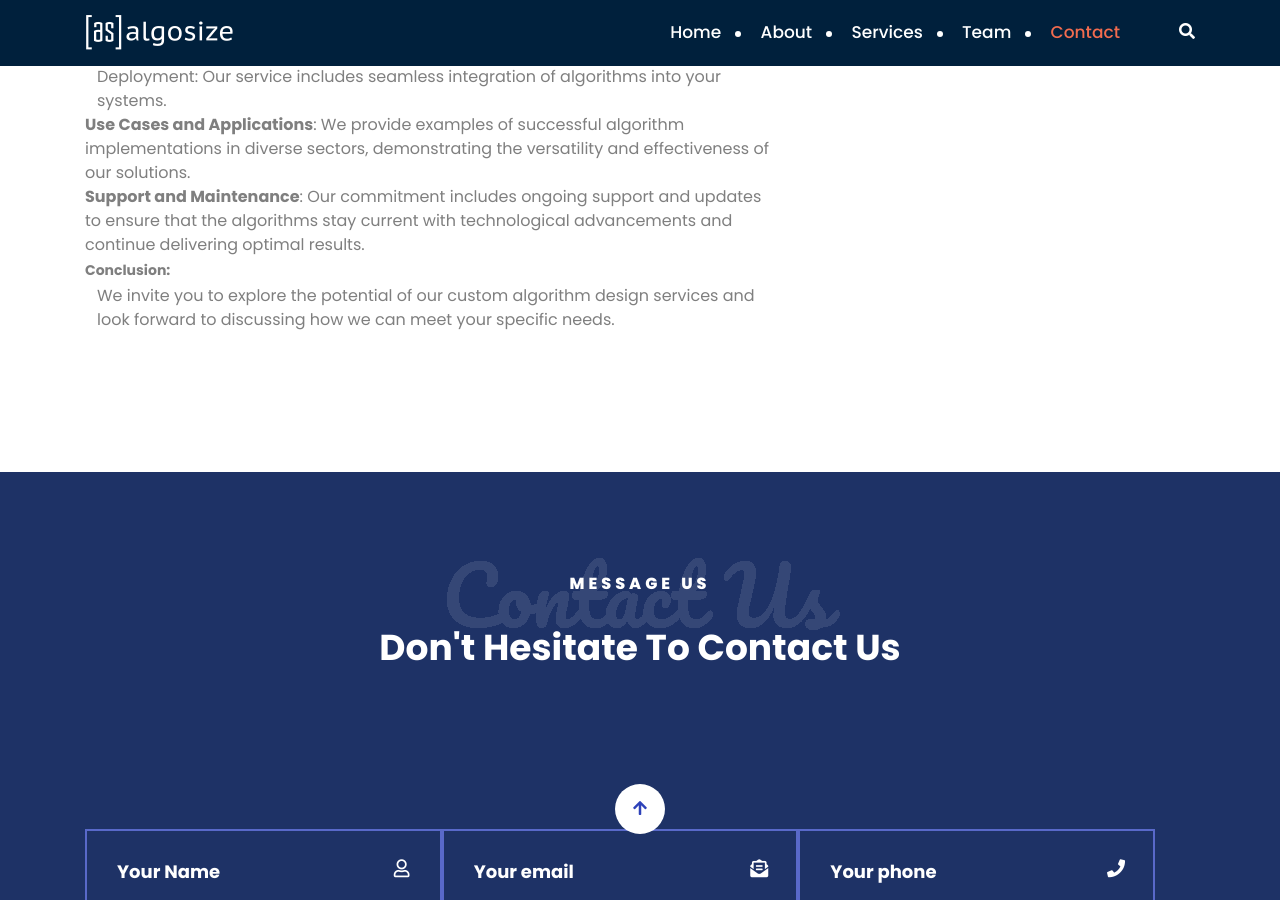
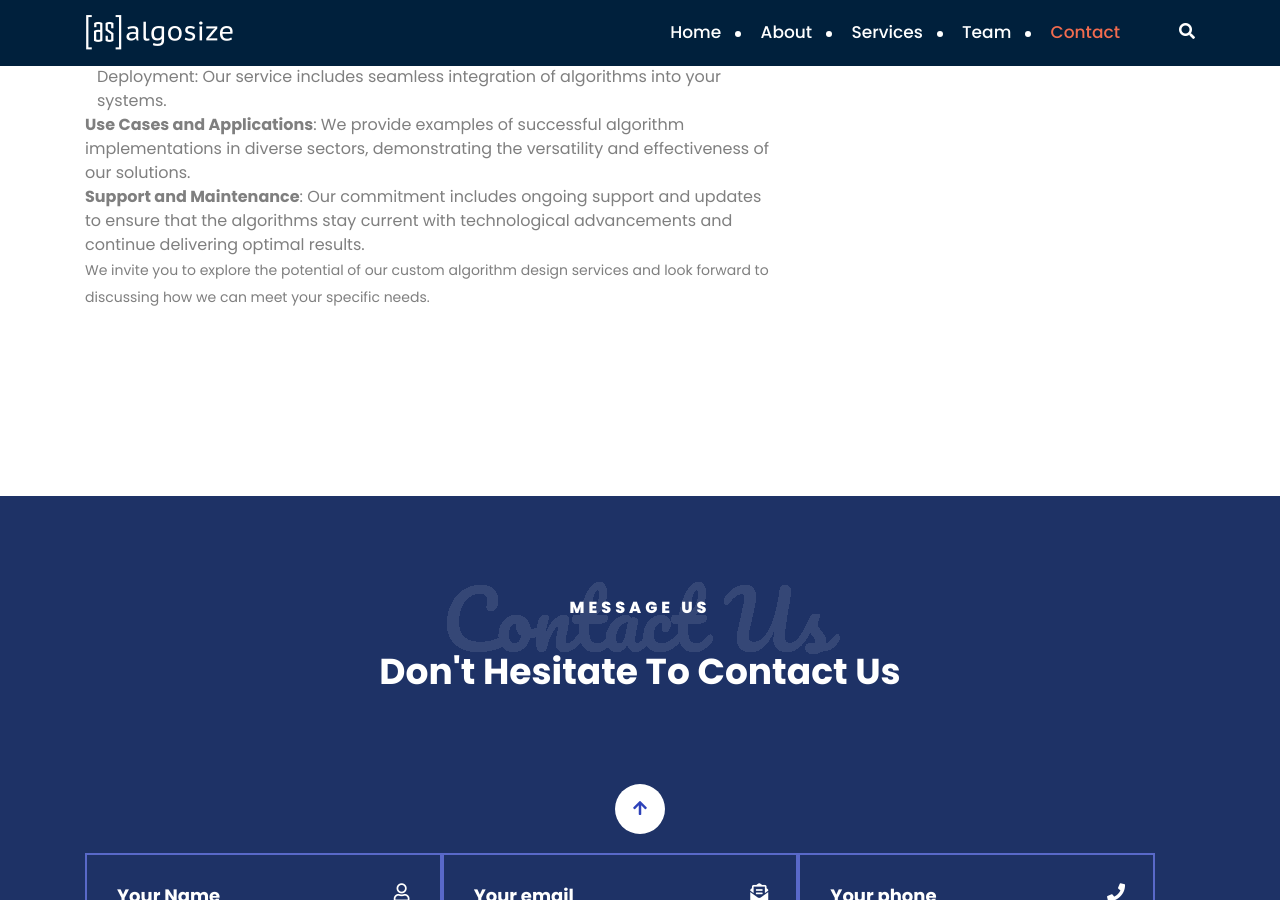
Before and after one commit to AlgoSize/website, a Jekyll site: the page built from _services/Custom-Algorithm-Design.md, in a window 1280 px wide and 900 px high, scrolled down 1373 px. Built offline with Jekyll 4.4.1, drawn with Linux system fonts in a browser that asks for light colours.

Commit message:
Update Custom-Algorithm-Design.md

```diff
--- a/_services/Custom-Algorithm-Design.md
+++ b/_services/Custom-Algorithm-Design.md
@@ -22,5 +22,4 @@ Our focus is on delivering data-driven results, emphasizing accuracy, predictabi
 3. **Use Cases and Applications**: We provide examples of successful algorithm implementations in diverse sectors, demonstrating the versatility and effectiveness of our solutions.
 4. **Support and Maintenance**: Our commitment includes ongoing support and updates to ensure that the algorithms stay current with technological advancements and continue delivering optimal results.
 
-**Conclusion:**
-- We invite you to explore the potential of our custom algorithm design services and look forward to discussing how we can meet your specific needs.
+We invite you to explore the potential of our custom algorithm design services and look forward to discussing how we can meet your specific needs.
```
